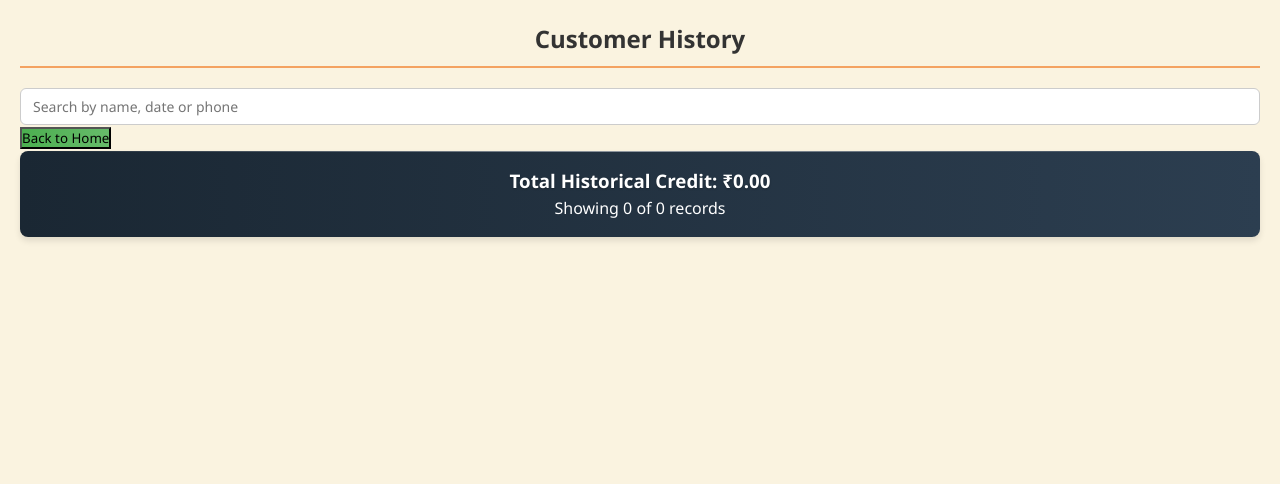
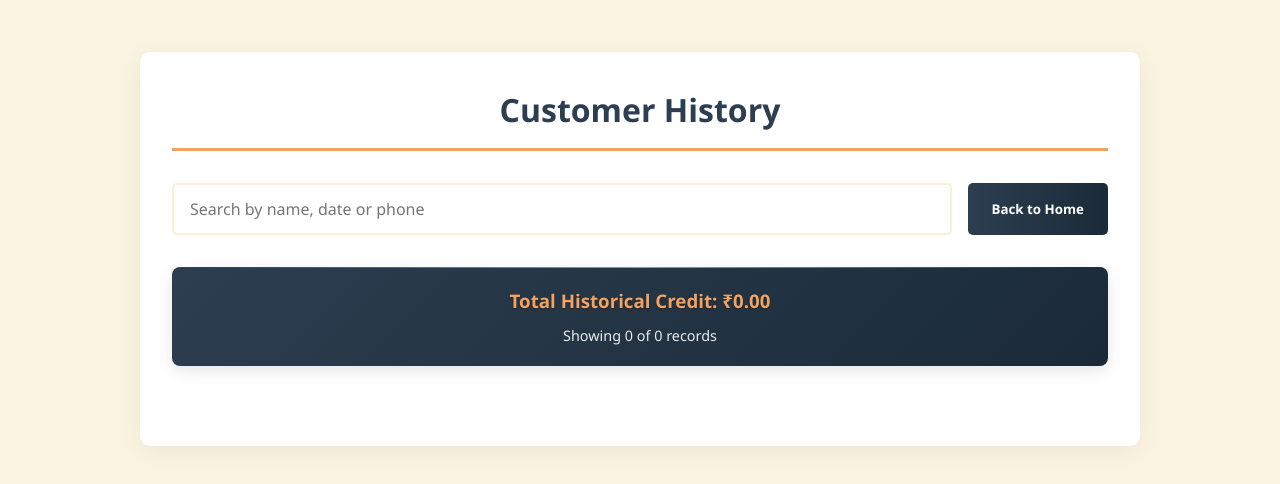
Before and after one commit to Priyanka20067/shop-tracking, a React (Vite) app in the folder shop-credit-tracking/: page /customerhistory in a window 1280 px wide. Shown: the top 484 px of the page. Built offline with nearby package versions, Linux system fonts and the light colour scheme.

Commit message:
histry styling adding

```diff
--- a/shop-credit-tracking/src/components/customerHistory.jsx
+++ b/shop-credit-tracking/src/components/customerHistory.jsx
@@ -1,7 +1,7 @@
 import { useState, useEffect } from 'react';
 import { useNavigate } from 'react-router-dom';
 import './MainPage';
-import './style.css';
+import './customerhistry.css';
 
 
 function CustomerHistory() {
--- /dev/null
+++ b/shop-credit-tracking/src/components/customerhistry.css
@@ -0,0 +1,307 @@
+/* CustomerHistory Styles */
+:root {
+    --deep-blue: #2C3E50;
+    --mustard-yellow: #F4A261;
+    --soft-cream: #FAF3E0;
+    --dark-accent: #1a2a38;
+    --light-accent: #f8f0d9;
+    --success-green: #4CAF50;
+    --danger-red: #e74c3c;
+    --edit-blue: #3498db;
+    --notification-purple: #9b59b6;
+    --transition-speed: 0.3s;
+  }
+
+  .customer-history {
+    max-width: 1000px;
+    margin: 2rem auto;
+    padding: 1rem 2rem 3rem;
+    background-color: white;
+    border-radius: 10px;
+    box-shadow: 0 5px 25px rgba(0, 0, 0, 0.05);
+    animation: fadeIn 0.5s ease-in-out;
+  }
+
+  .customer-history h2 {
+    color: var(--deep-blue);
+    text-align: center;
+    margin: 1rem 0 2rem;
+    font-size: 2rem;
+    border-bottom: 3px solid var(--mustard-yellow);
+    padding-bottom: 0.8rem;
+    position: relative;
+  }
+
+  .history-controls {
+    display: flex;
+    gap: 1rem;
+    margin-bottom: 2rem;
+    flex-wrap: wrap;
+  }
+
+  .history-controls input {
+    flex: 1;
+    min-width: 250px;
+    padding: 0.8rem 1rem;
+    border: 2px solid var(--light-accent);
+    border-radius: 5px;
+    font-size: 1rem;
+    transition: all var(--transition-speed);
+  }
+
+  .history-controls input:focus {
+    outline: none;
+    border-color: var(--mustard-yellow);
+    box-shadow: 0 0 0 3px rgba(244, 162, 97, 0.2);
+  }
+
+  .history-controls button {
+    padding: 0.8rem 1.5rem;
+    border: none;
+    border-radius: 5px;
+    background: linear-gradient(to right, var(--deep-blue), var(--dark-accent));
+    color: white;
+    font-weight: bold;
+    cursor: pointer;
+    transition: all var(--transition-speed);
+  }
+
+  .history-controls button:hover {
+    transform: translateY(-3px);
+    box-shadow: 0 5px 15px rgba(44, 62, 80, 0.3);
+  }
+
+  /* List styles */
+  .customer-history ul {
+    list-style: none;
+    padding: 0;
+    margin: 0 0 2rem;
+  }
+
+  .customer-history li {
+    background-color: var(--soft-cream);
+    border-radius: 8px;
+    padding: 1.2rem;
+    margin-bottom: 1rem;
+    position: relative;
+    transition: all var(--transition-speed);
+    box-shadow: 0 3px 10px rgba(0, 0, 0, 0.05);
+    display: flex;
+    flex-direction: column;
+    gap: 0.5rem;
+  }
+
+  .customer-history li:hover {
+    transform: translateY(-3px);
+    box-shadow: 0 8px 15px rgba(0, 0, 0, 0.1);
+  }
+
+  .customer-history li.highlight {
+    background: linear-gradient(to right, var(--soft-cream), #f8e8c7);
+    border-left: 4px solid var(--mustard-yellow);
+  }
+
+  .customer-history li strong {
+    color: var(--deep-blue);
+    font-size: 1.1rem;
+  }
+
+  .customer-history li small {
+    display: block;
+    color: #666;
+    margin-top: 0.3rem;
+  }
+
+  /* Buttons */
+  .customer-history li button {
+    margin-right: 0.5rem;
+    margin-top: 0.8rem;
+    padding: 0.5rem 1rem;
+    border: none;
+    border-radius: 4px;
+    font-size: 0.9rem;
+    cursor: pointer;
+    transition: all var(--transition-speed);
+  }
+
+  .customer-history li button:first-of-type {
+    background-color: var(--notification-purple);
+    color: white;
+  }
+
+  .customer-history li button:nth-of-type(2) {
+    background-color: var(--edit-blue);
+    color: white;
+  }
+
+  .customer-history li button:last-of-type {
+    background-color: var(--danger-red);
+    color: white;
+  }
+
+  .customer-history li button:hover {
+    transform: translateY(-2px);
+    box-shadow: 0 3px 8px rgba(0, 0, 0, 0.2);
+  }
+
+  /* Edit form */
+  .edit-form {
+    display: flex;
+    flex-direction: column;
+    gap: 0.8rem;
+    background-color: white;
+    padding: 1rem;
+    border-radius: 6px;
+    margin-top: 0.5rem;
+    box-shadow: 0 5px 15px rgba(0, 0, 0, 0.1);
+  }
+
+  .edit-form input {
+    padding: 0.7rem;
+    border: 1px solid #ddd;
+    border-radius: 4px;
+    font-size: 0.95rem;
+  }
+
+  .edit-form input:focus {
+    outline: none;
+    border-color: var(--mustard-yellow);
+    box-shadow: 0 0 0 2px rgba(244, 162, 97, 0.2);
+  }
+
+  .edit-form button {
+    padding: 0.7rem !important;
+    margin-top: 0.5rem !important;
+  }
+
+  .edit-form button:first-of-type {
+    background-color: var(--success-green) !important;
+  }
+
+  .edit-form button:last-of-type {
+    background-color: #95a5a6 !important;
+  }
+
+  /* History actions */
+  .history-actions {
+    display: flex;
+    gap: 0.5rem;
+    margin-top: 0.5rem;
+  }
+
+  /* Summary section */
+  .summary {
+    background: linear-gradient(135deg, var(--deep-blue) 0%, var(--dark-accent) 100%);
+    color: white;
+    padding: 1.2rem;
+    border-radius: 8px;
+    margin: 2rem 0;
+    box-shadow: 0 5px 15px rgba(0, 0, 0, 0.1);
+  }
+
+  .summary h3 {
+    color: var(--mustard-yellow);
+    margin: 0 0 0.5rem;
+  }
+
+  .summary p {
+    margin: 0;
+    font-size: 0.9rem;
+    opacity: 0.9;
+  }
+
+  /* Loading state */
+  .loading {
+    text-align: center;
+    padding: 3rem;
+    font-size: 1.2rem;
+    color: var(--deep-blue);
+    background-color: var(--soft-cream);
+    border-radius: 8px;
+    margin: 2rem auto;
+    max-width: 500px;
+    box-shadow: 0 5px 15px rgba(0, 0, 0, 0.05);
+    animation: pulse 2s infinite;
+  }
+
+  /* Animations */
+  @keyframes fadeIn {
+    from {
+      opacity: 0;
+      transform: translateY(20px);
+    }
+    to {
+      opacity: 1;
+      transform: translateY(0);
+    }
+  }
+
+  @keyframes pulse {
+    0%, 100% {
+      opacity: 1;
+    }
+    50% {
+      opacity: 0.7;
+    }
+  }
+
+  /* Responsive design */
+  @media (min-width: 768px) {
+    .customer-history li {
+      display: flex;
+      flex-direction: row;
+      justify-content: space-between;
+      align-items: center;
+    }
+
+    .customer-history li > div {
+      flex: 1;
+    }
+
+    .history-actions {
+      display: flex;
+      justify-content: flex-end;
+    }
+
+    .edit-form {
+      display: grid;
+      grid-template-columns: 1fr 1fr;
+      gap: 1rem;
+      padding: 1.5rem;
+    }
+
+    .edit-form input:first-of-type {
+      grid-column: 1 / 2;
+    }
+
+    .edit-form input:nth-of-type(2) {
+      grid-column: 2 / 3;
+    }
+
+    .edit-form input:nth-of-type(3) {
+      grid-column: 1 / 3;
+    }
+
+    .edit-form button {
+      margin-top: 1rem !important;
+    }
+  }
+
+  @media (max-width: 767px) {
+    .customer-history {
+      padding: 1rem;
+      margin: 1rem;
+    }
+
+    .history-controls {
+      flex-direction: column;
+    }
+
+    .customer-history li {
+      padding: 1rem;
+    }
+
+    .history-actions {
+      margin-top: 1rem;
+    }
+  }
```
